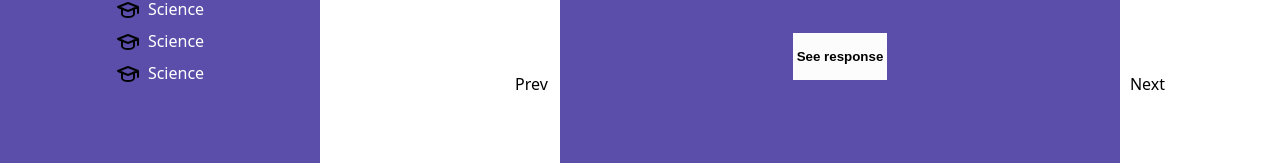
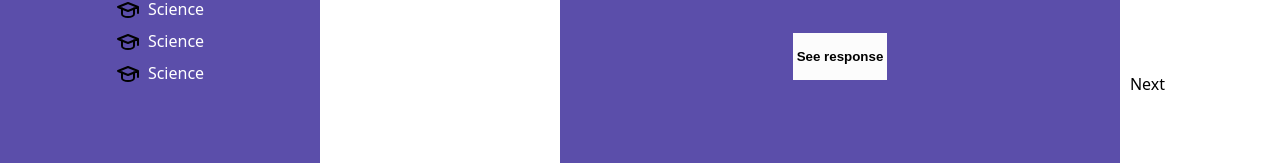
Before and after one commit to alejandrocoder22/flashcards-client, a React (Vite) app: page /deck/1 in a window 1280 px wide. Shown: the part 299-462 px from the top of the page. Built offline with nearby package versions, Linux system fonts and the light colour scheme; no server answers.

Commit message:
Added disable function to prev if pagination is the first

```diff
--- a/src/pages/Deck.jsx
+++ b/src/pages/Deck.jsx
@@ -45,6 +45,11 @@ const Deck = () => {
     return pagination === card.length ? 'disabled' : ''
   }
 
+   const isDisabledPrev = () => {
+    return pagination === 1 ? 'disabled' : ''
+  }
+
+
 
   useEffect(() => {
     getCardById()
@@ -59,7 +64,7 @@ const Deck = () => {
           <h2 className='deck__card-question'>{card?.[pagination - 1]?.question}</h2>
           <p className={`deck__card-answer ${showAnswer && 'show'}`}>{card?.[pagination]?.answer}</p>
           <button onClick={onShowAnswer} className='deck__button-response'>See response</button>
-        <div onClick={onPreviousCard} className='deck__arrow-prev'>Prev</div>
+        <div onClick={onPreviousCard} className={`deck__arrow-prev ${isDisabledPrev()}`}>Prev</div>
         <div onClick={onNextCard} className={`deck__arrow-next ${isDisabledNext()}`} >Next</div>
         </div>
       </section>
```
